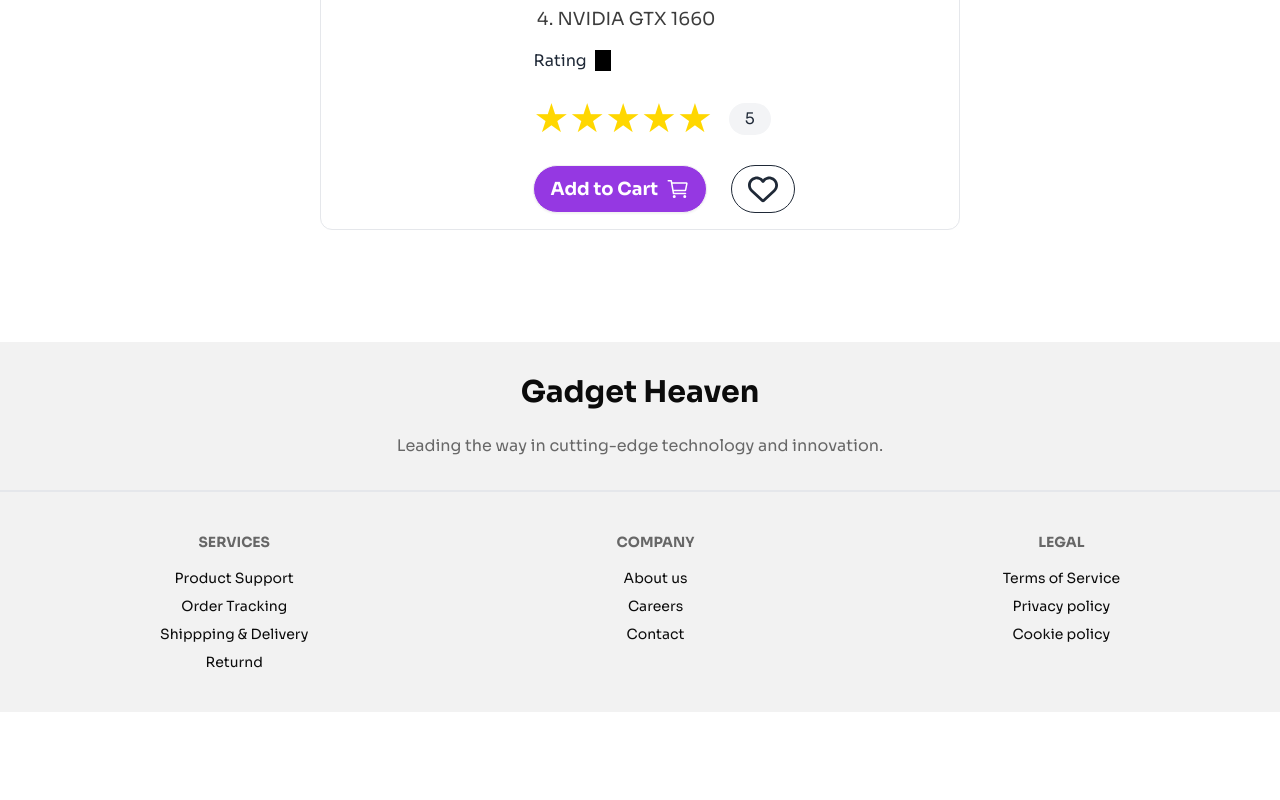
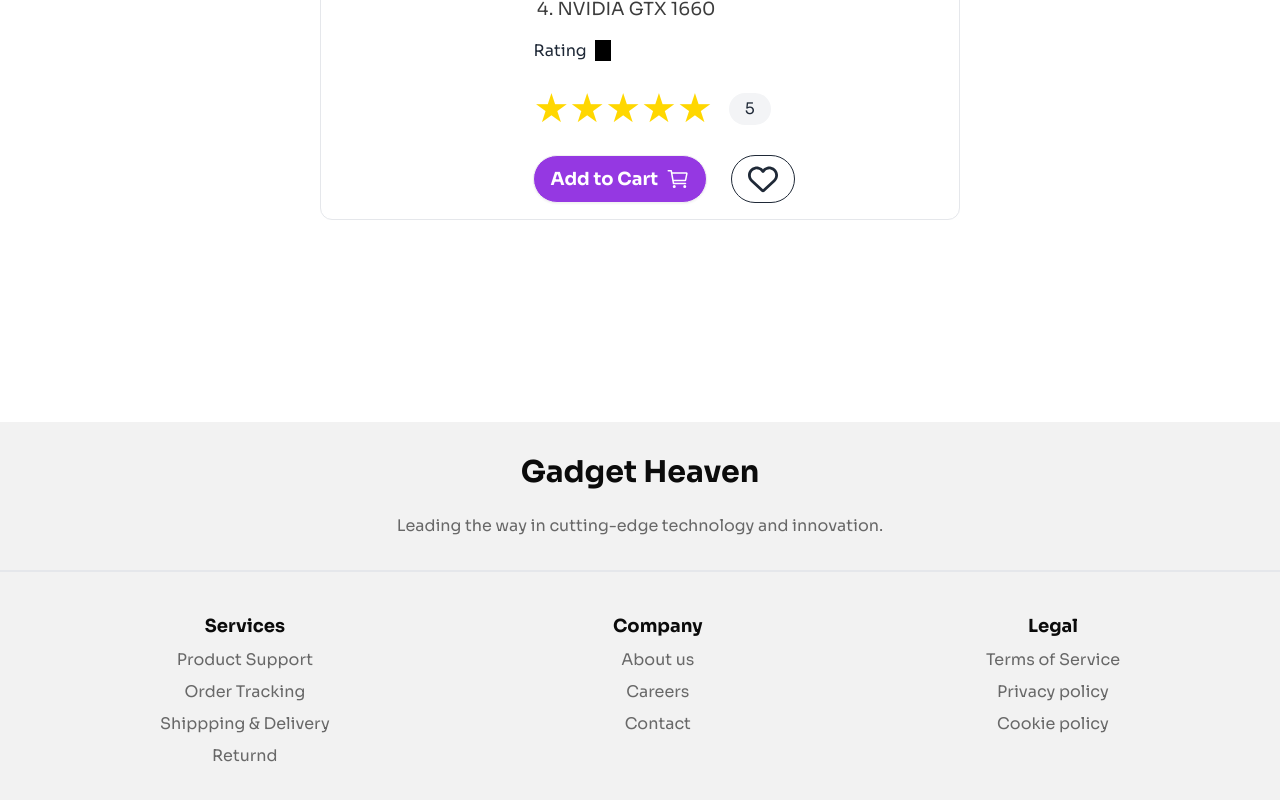
Before and after one commit to programming-hero-web-course-4/b10a8-gadget-heaven-Najmul-Shaon, a React (Vite) app: page /details/1 in a window 1280 px wide. Shown: the part 632-1432 px from the top of the page. Before the commit the page ends 1344 px from the top, so only its background shows below. Built offline with nearby package versions, Linux system fonts and the light colour scheme.

Commit message:
add to cart and add to wishlist added

```diff
--- a/package.json
+++ b/package.json
@@ -15,6 +15,7 @@
     "react": "^18.3.1",
     "react-dom": "^18.3.1",
     "react-helmet": "^6.1.0",
+    "react-hot-toast": "^2.4.1",
     "react-icons": "^5.3.0",
     "react-rating-stars-component": "^2.2.0",
     "react-router-dom": "^6.27.0",
--- a/src/Component/DetailsCard/DetailsCard.jsx
+++ b/src/Component/DetailsCard/DetailsCard.jsx
@@ -1,8 +1,9 @@
 import ReactStars from "react-rating-stars-component";
 import { IoCartOutline } from "react-icons/io5";
 import { FaRegHeart } from "react-icons/fa6";
+import { addToCart, addToWish } from "../Utility/Utility";
 
-const DetailsCard = ({ productDetails }) => {
+const DetailsCard = ({ details, isInWish, setIsInWish }) => {
   const {
     product_title,
     product_image,
@@ -11,8 +12,9 @@ const DetailsCard = ({ productDetails }) => {
     availability,
     Specification,
     rating,
-  } = productDetails;
-
+  } = details;
+  //   console.log(isInCart);
+  //   console.log(Specification);
   const ratings = {
     size: 40,
     count: 5,
@@ -21,9 +23,17 @@ const DetailsCard = ({ productDetails }) => {
     activeColor: "gold",
   };
 
+  const handleAddToCart = (gadget) => {
+    addToCart(gadget);
+  };
+  const handleAddToWish = (gadget) => {
+    addToWish(gadget);
+    setIsInWish(true);
+  };
+
   return (
     <>
-      <div className="hero w-6/12 mx-auto border bg-white rounded-xl absolute top-[260px] left-[25%]">
+      <div className="hero w-6/12 mx-auto border bg-white rounded-xl absolute top-[250px] left-[25%]">
         <div className="hero-content flex-col lg:flex-row">
           <figure className="w-1/2">
             <img src={product_image} className="w-full rounded-lg border" />
@@ -68,24 +78,20 @@ const DetailsCard = ({ productDetails }) => {
               <p className="px-4 rounded-2xl py-1 bg-gray-100">{rating}</p>
             </div>
             <div className="flex items-center gap-6">
-              <button className="btn bg-primary_color rounded-3xl text-white text-lg font-bold">
-                Add to Cart
-                <span className="text-2xl text-white font-bold">
-                  <IoCartOutline></IoCartOutline>
-                </span>
-              </button>
-              {/* <button
-                onClick={() => handleCartCount(productDetails)}
+              <button
+                onClick={() => handleAddToCart(details)}
                 className="btn bg-primary_color rounded-3xl text-white text-lg font-bold"
               >
                 Add to Cart
                 <span className="text-2xl text-white font-bold">
                   <IoCartOutline></IoCartOutline>
                 </span>
-              </button> */}
+              </button>
+
               <button
-                className="
-            btn btn-outline rounded-full text-3xl"
+                disabled={isInWish}
+                onClick={() => handleAddToWish(details)}
+                className=" btn btn-outline rounded-full text-3xl"
               >
                 <FaRegHeart></FaRegHeart>
               </button>
--- a/src/Component/Footer/Footer.jsx
+++ b/src/Component/Footer/Footer.jsx
@@ -3,7 +3,6 @@ import { useLocation } from "react-router-dom";
 
 const Footer = () => {
   const { pathname } = useLocation();
-  console.log(pathname);
   return (
     <footer className="bg-base-200 mt-24">
       <div className="text-center space-y-6 py-8 border-b-2">
@@ -14,23 +13,43 @@ const Footer = () => {
       </div>
       <div className="footer py-10 container mx-auto text-black_color flex justify-between w-9/12">
         <nav className="flex flex-col items-center">
-          <h6 className="footer-title">Services</h6>
-          <a className="link link-hover">Product Support</a>
-          <a className="link link-hover">Order Tracking</a>
-          <a className="link link-hover">Shippping & Delivery</a>
-          <a className="link link-hover">Returnd</a>
+          <h6 className="text-black_color font-bold text-lg">Services</h6>
+          <a className="link link-hover text-black_color/60 text-base font-normal">
+            Product Support
+          </a>
+          <a className="link link-hover text-black_color/60 text-base font-normal">
+            Order Tracking
+          </a>
+          <a className="link link-hover text-black_color/60 text-base font-normal">
+            Shippping & Delivery
+          </a>
+          <a className="link link-hover text-black_color/60 text-base font-normal">
+            Returnd
+          </a>
         </nav>
         <nav className="flex flex-col items-center">
-          <h6 className="footer-title">Company</h6>
-          <a className="link link-hover">About us</a>
-          <a className="link link-hover">Careers</a>
-          <a className="link link-hover">Contact</a>
+          <h6 className="text-black_color font-bold text-lg">Company</h6>
+          <a className="link link-hover text-black_color/60 text-base font-normal">
+            About us
+          </a>
+          <a className="link link-hover text-black_color/60 text-base font-normal">
+            Careers
+          </a>
+          <a className="link link-hover text-black_color/60 text-base font-normal">
+            Contact
+          </a>
         </nav>
         <nav className="flex flex-col items-center">
-          <h6 className="footer-title">Legal</h6>
-          <a className="link link-hover">Terms of Service</a>
-          <a className="link link-hover">Privacy policy</a>
-          <a className="link link-hover">Cookie policy</a>
+          <h6 className="text-black_color font-bold text-lg">Legal</h6>
+          <a className="link link-hover text-black_color/60 text-base font-normal">
+            Terms of Service
+          </a>
+          <a className="link link-hover text-black_color/60 text-base font-normal">
+            Privacy policy
+          </a>
+          <a className="link link-hover text-black_color/60 text-base font-normal">
+            Cookie policy
+          </a>
         </nav>
       </div>
     </footer>
--- a/src/Component/Root/Root.jsx
+++ b/src/Component/Root/Root.jsx
@@ -1,14 +1,16 @@
 import { Outlet } from "react-router-dom";
 import NavBar from "../NavBar/NavBar";
 import Footer from "../Footer/Footer";
+import { Toaster } from "react-hot-toast";
 
 const Root = () => {
   return (
     <div>
+      <Toaster></Toaster>
       <div className="bg-slate-100">
         <NavBar></NavBar>
       </div>
-      <div className="min-h-[100vh] container mx-auto">
+      <div className="min-h-[110vh] container mx-auto">
         <Outlet></Outlet>
       </div>
       <Footer></Footer>
--- /dev/null
+++ b/src/Component/Utility/Utility.js
@@ -0,0 +1,48 @@
+import toast from "react-hot-toast";
+
+const getCartItems = () => {
+  const cartItemsJson = localStorage.getItem("cart");
+  if (cartItemsJson) {
+    const cartItems = JSON.parse(cartItemsJson);
+    return cartItems;
+  } else {
+    return [];
+  }
+};
+
+const addToCart = (gadet) => {
+  const cartItems = getCartItems();
+  //   const isExist = cartItems.find((g) => g.product_id === gadet.product_id);
+  //   if (isExist) {
+  //     toast.error("Already Added to Your Cart!!");
+  //   } else {
+  cartItems.push(gadet);
+  localStorage.setItem("cart", JSON.stringify(cartItems));
+  toast.success("Successfully Added to Cart!!");
+  //   }
+};
+
+// add to wishlist
+const getWishtItems = () => {
+  const wishItemsJson = localStorage.getItem("wish");
+  if (wishItemsJson) {
+    const wishItems = JSON.parse(wishItemsJson);
+    return wishItems;
+  } else {
+    return [];
+  }
+};
+
+const addToWish = (gadet) => {
+  const wishItems = getWishtItems();
+  const isExist = wishItems.find((g) => g.product_id === gadet.product_id);
+  if (isExist) {
+    toast.error("Already Added to Your Wishlist!!");
+  } else {
+    wishItems.push(gadet);
+    localStorage.setItem("wish", JSON.stringify(wishItems));
+    toast.success("Successfully Added to Wishlist!!");
+  }
+};
+
+export { addToCart, getCartItems, addToWish, getWishtItems };
--- a/src/Component/ViewDetails/ViewDetails.jsx
+++ b/src/Component/ViewDetails/ViewDetails.jsx
@@ -1,19 +1,27 @@
 import { useLoaderData, useParams } from "react-router-dom";
 import DetailsCard from "../DetailsCard/DetailsCard";
+import { useEffect, useState } from "react";
+import { getWishtItems } from "../Utility/Utility";
 
 const ViewDetails = () => {
   const producstDetails = useLoaderData();
   const { product_id } = useParams();
-  const productDetails = producstDetails.find(
-    (jobDetails) => jobDetails.product_id === product_id
+  // const [singleProduct, SetSingleProduct] = useState({});
+  const [isInWish, setIsInWish] = useState(false);
+  const details = producstDetails.find(
+    (singleProductDetails) => singleProductDetails.product_id === product_id
   );
+  useEffect(() => {
+    const wishItems = getWishtItems();
+    const isExist = wishItems.find((g) => g.product_id === details.product_id);
+    if (isExist) {
+      setIsInWish(true);
+    }
+  }, []);
 
-  // const handleCartCount = (productDetails) => {
-  //   console.log(productDetails);
-  //   const newCart = [...cart, productDetails];
-  //   setCart(newCart);
-  // };
+  // SetSingleProduct(details);
 
+  // console.log(details);
   return (
     <>
       <div className="container mx-auto bg-primary_color pt-8 pb-32 mb-48">
@@ -27,7 +35,11 @@ const ViewDetails = () => {
         </div>
       </div>
 
-      <DetailsCard productDetails={productDetails}></DetailsCard>
+      <DetailsCard
+        details={details}
+        isInWish={isInWish}
+        setIsInWish={setIsInWish}
+      ></DetailsCard>
     </>
   );
 };
--- a/src/index.css
+++ b/src/index.css
@@ -5,7 +5,10 @@
 @tailwind components;
 @tailwind utilities;
 
-
-body{
+body {
   font-family: "Sora", sans-serif;
 }
+
+html {
+  overflow-y: scroll;
+}
```
Also changed, not shown: 1 other file (tests, documents, lock files or other folders).
